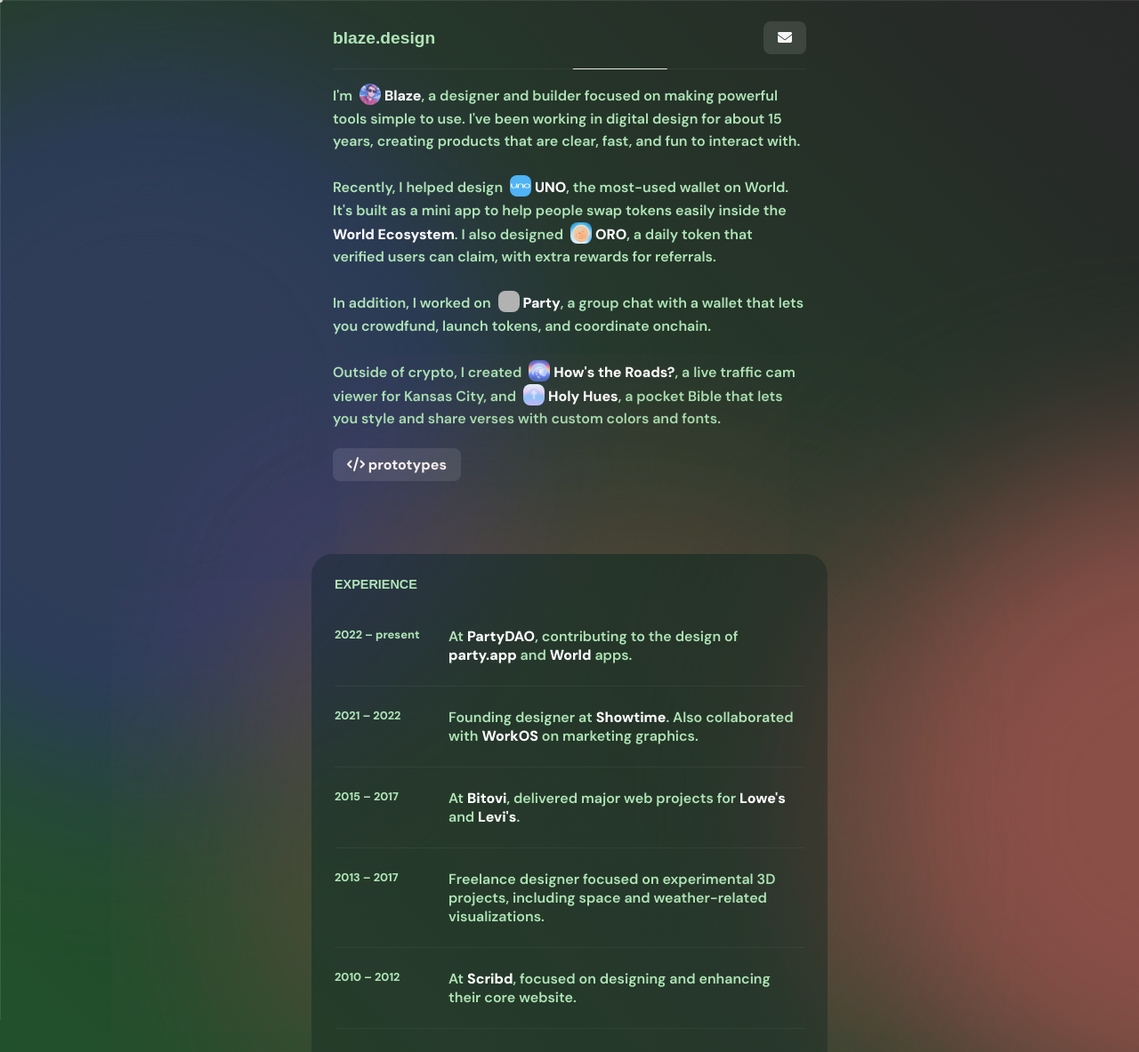
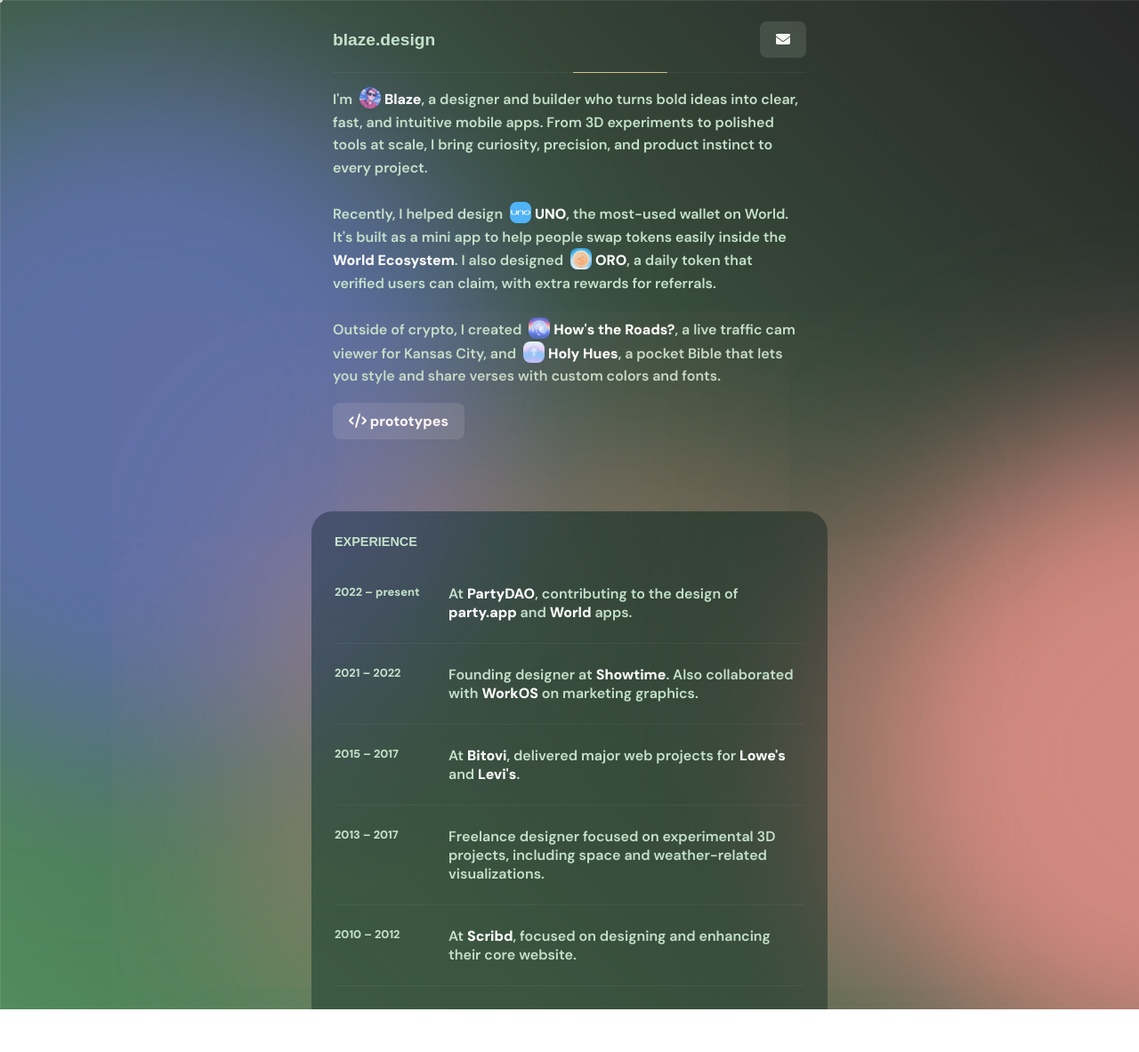
Before and after one commit to 0xblz/blaze-web, a Jekyll site: the page built from index.html, in a window 1280 px wide. Shown: the whole page at 89% size. Built offline with Jekyll 4.4.1, drawn with Linux system fonts in a browser that asks for light colours; nearby versions of some CDN libraries; some web fonts are replaced; after the commit the page ends 1135 px from its top, so only the background shows below that; grey boxes are pictures that could not be loaded.

Commit message:
bg fixes

```diff
--- a/_sass/_typography.scss
+++ b/_sass/_typography.scss
@@ -40,11 +40,12 @@
         padding: 0.5rem 1rem;
         border-radius: 0.5rem;
         background: rgba(0, 0, 0, 0.1);
+        border: 2px solid transparent;
 
         &:hover,
         &:focus,
         &:active {
-            background: var(--primary-color);
+            border-color: black;
         }
     }
 }
--- a/assets/js/bg.js
+++ b/assets/js/bg.js
@@ -10,8 +10,8 @@
     const hue3 = (baseHue + 240) % 360;
 
     // Convert to HSL with fixed saturation and lightness
-    const saturation = 85;
-    const lightness = 85;
+    const saturation = 40;
+    const lightness = 60;
 
     // Create darker version of primary color for text
     const darkLightness = 20; // Much darker for text contrast
@@ -165,6 +165,7 @@
         left: ${x}px;
         top: ${y}px;
         font-size: 1rem;
+        color: white;
         pointer-events: none;
         z-index: 1000;
         transform: translate(-50%, -50%);
--- a/index.html
+++ b/index.html
@@ -13,14 +13,11 @@
     </header>
     <hr>
     <p>
-        I'm <a href="https://x.com/0xblz" target="_blank"><img src="/assets/images/avatar.jpg" alt="Blaze" class="avatar" />Blaze</a>, a designer and builder focused on making powerful tools simple to use.
-        I've been working in digital design for about 15 years, creating products that are clear, fast, and fun to interact with.
+        I'm <a href="https://x.com/0xblz" target="_blank"><img src="/assets/images/avatar.jpg" alt="Blaze" class="avatar" />Blaze</a>, a designer and builder who turns bold ideas into clear, fast, and intuitive mobile apps. From 3D experiments to polished tools at scale, I bring curiosity, precision, and product instinct to every project.
         <br><br>
         Recently, I helped design <a href="https://world.org/ecosystem/app_a4f7f3e62c1de0b9490a5260cb390b56" target="_blank"><img src="/assets/images/uno-appicon.jpg" alt="UNO" />UNO</a>, the most-used wallet on World.
         It's built as a mini app to help people swap tokens easily inside the <a href="https://world.org/ecosystem" target="_blank">World Ecosystem</a>.
         I also designed <a href="https://world.org/ecosystem/app_f1e44837a5e3c2af4da8925b46027645" target="_blank"><img src="/assets/images/oro-appicon.jpg" alt="ORO" />ORO</a>, a daily token that verified users can claim, with extra rewards for referrals.
-        <br><br>
-        In addition, I worked on <a href="https://party.app" target="_blank"><img src="/assets/images/party-logo.jpg" alt="Party" />Party</a>, a group chat with a wallet that lets you crowdfund, launch tokens, and coordinate onchain.
         <br><br>
         Outside of crypto, I created <a href="https://apps.apple.com/us/app/hows-the-roads/id6742173400" target="_blank"><img src="/assets/images/roads-appicon.png" alt="How's the Roads?" />How's the Roads?</a>, a live traffic cam viewer for Kansas City, and <a href="https://apps.apple.com/us/app/holy-hues/id6740889386" target="_blank"><img src="/assets/images/holyhues-appicon.png" alt="Holy Hues" />Holy Hues</a>, a pocket Bible that lets you style and share verses with custom colors and fonts.
         <br><br>
```
Also changed, not shown: 5 other files.
